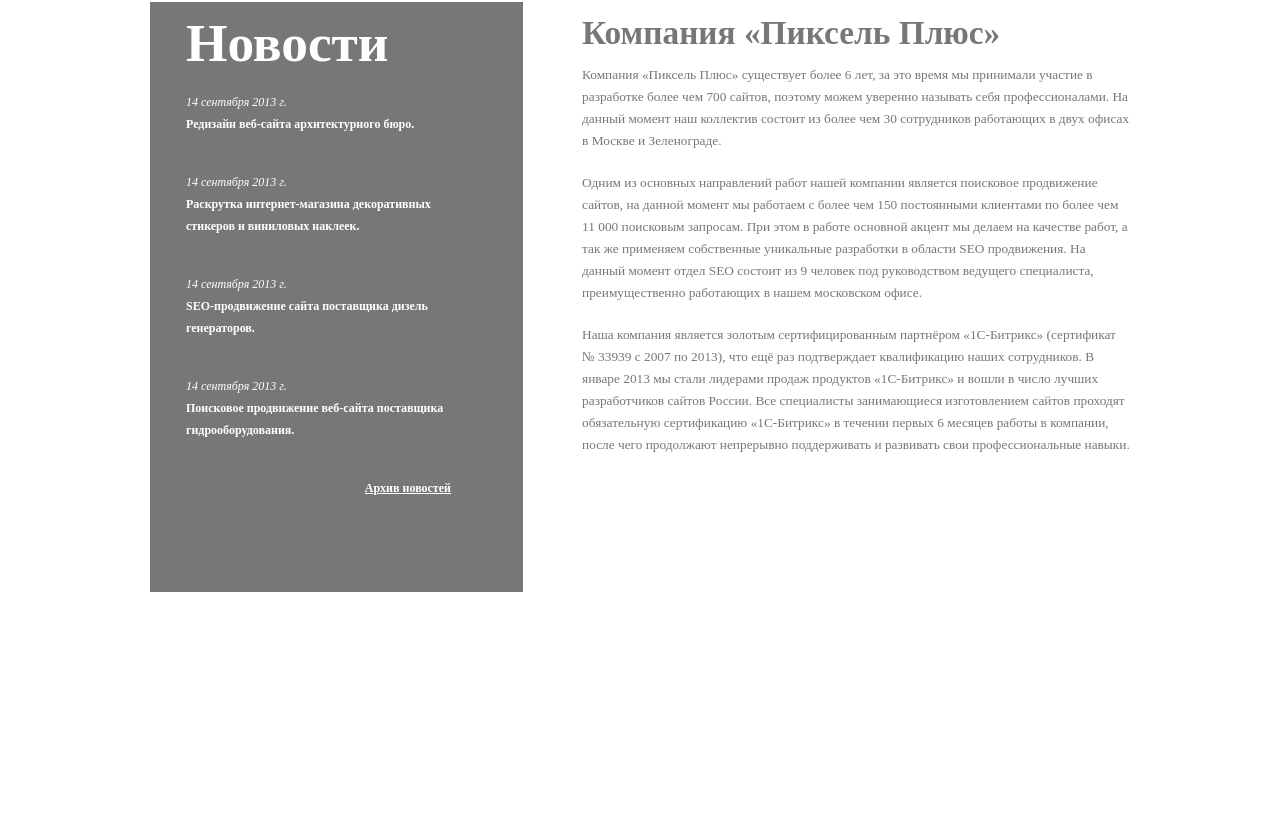
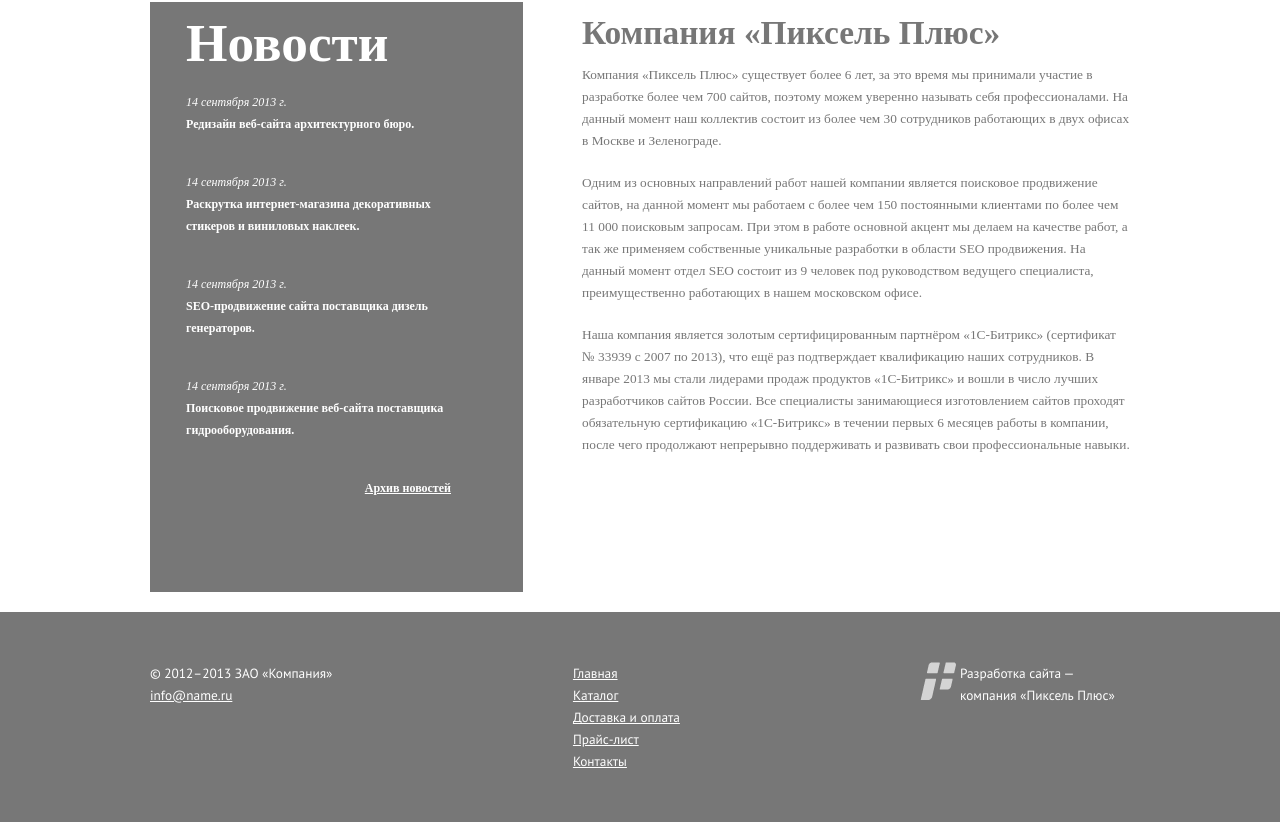
Before and after one commit to NotifyOne/test_HTML_CSS_3, a website: page index.html in a window 1280 px wide. Shown: the part 853-1675 px from the top of the page. Before the commit the page ends 1445 px from the top, so only its background shows below. Drawn offline with Linux system fonts and the light colour scheme.

Commit message:
End footer block

```diff
--- a/index.html
+++ b/index.html
@@ -78,5 +78,28 @@
             </p>
         </content>
     </content>
+    <footer class="footer">
+        <div class="footer-content">
+            <div class="footer-content-copyright">
+                    <p>© 2012–2013 ЗАО «Компания»</p>
+                    <a href="mailto://info@name.ru">info@name.ru</a>
+                </div>
+                <div class="footer-content-links">
+                    <ul>
+                        <li><a href="#">Главная</a></li>
+                        <li><a href="#">Каталог</a></li>
+                        <li><a href="#">Доставка и оплата</a></li>
+                        <li><a href="#">Прайс-лист</a></li>
+                        <li><a href="#">Контакты</a></li>
+                    </ul>
+                </div>
+                <div class="footer-content-createdBy">
+                    <img src="img/company.png" alt="Company" width="36px" height="38px">
+                    <p>
+                        Разработка сайта — компания «Пиксель Плюс»
+                    </p>
+                </div>
+            </div>
+    </footer>
 </body>
 </html>
--- /dev/null
+++ b/scss/block/_footer.scss
@@ -0,0 +1,30 @@
+.footer {
+    background-color: $main_color;
+    color: $white;
+    margin-top: 20px;
+    font-size: 10pt;
+    a {
+        color: white;
+    }
+    ul {
+        list-style: none;
+        padding: 0;
+        margin: 0;
+    }
+    &-content {
+        padding: 50px 0;
+        @include WTOC();
+        display: flex;
+        justify-content: space-between;
+
+        &-createdBy {
+            img {
+                display: inline;
+            }
+            p {
+                display: inline-block;
+                width: 170px;
+            }
+        }
+    }
+}
--- a/scss/main.scss
+++ b/scss/main.scss
@@ -6,3 +6,4 @@
 @import "block/menu";
 @import "block/slider";
 @import "block/content";
+@import "block/footer";
```
Also changed, not shown: css/main.css, img/company.png (added).
